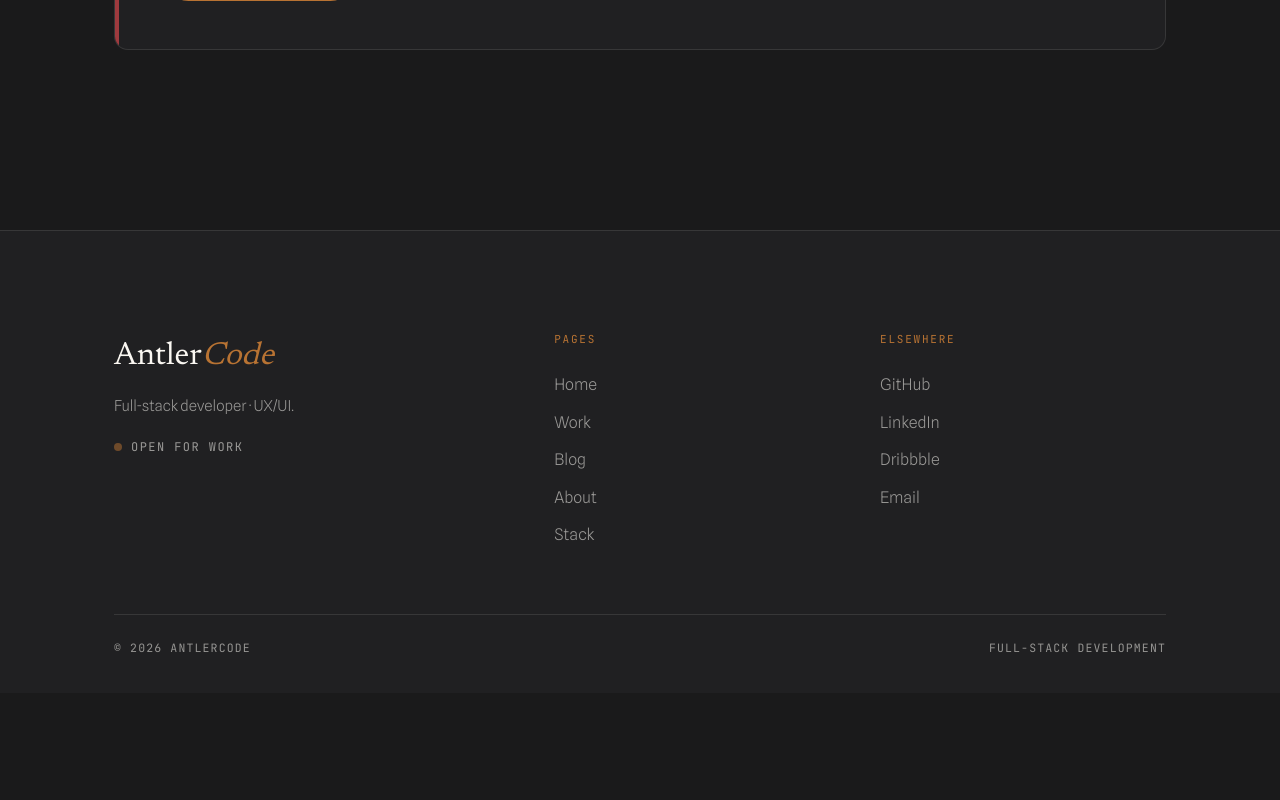
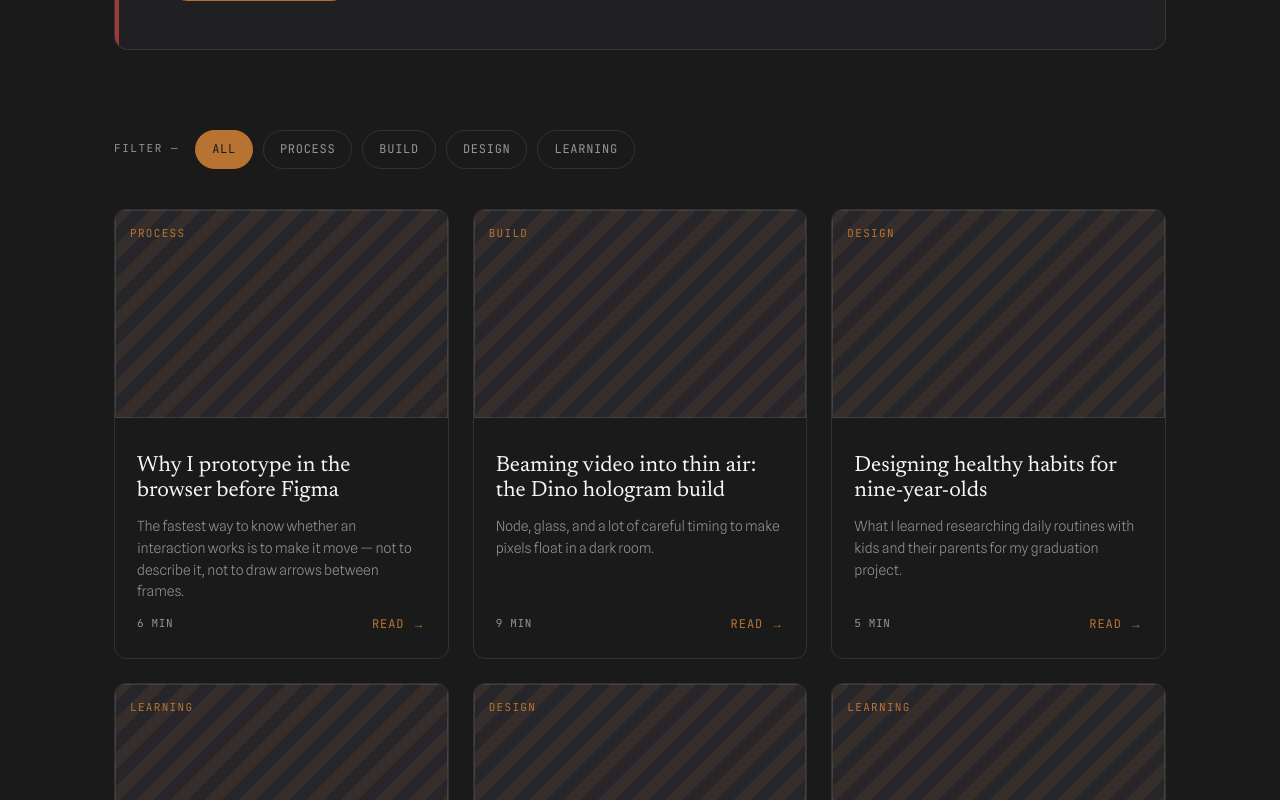
Before and after one commit to AntlerCode/portfolio-antlercode, a Next.js app: page /blog in a window 1280 px wide. Shown: the part 960-1760 px from the top of the page. Before the commit the page ends 1653 px from the top, so only its background shows below. Built offline with nearby package versions, Linux system fonts and the light colour scheme.

Commit message:
feat: dynamic post listing and category switching

```diff
--- a/src/app/blog/[slug]/page.tsx
+++ b/src/app/blog/[slug]/page.tsx
@@ -1,13 +1,14 @@
-import { getPostBySlug, getAllPosts } from '@/lib/data/posts'
-import { MDXRemote } from 'next-mdx-remote/rsc'
+import { posts, getPostBySlug } from '@/lib/data/posts'
 
-export async function generateStaticParams() {
-    return getAllPosts().map(post => ({ slug: post.slug }))
+export function generateStaticParams() {
+    return posts.map(post => ({ slug: post.slug }))
 }
 
 export default async function PostPage({ params }: { params: Promise<{ slug: string }> }) {
     const { slug } = await params
     const post = getPostBySlug(slug)
+
+    if (!post) return <p>Post not found.</p>
 
     return (
         <article id="main" tabIndex={-1}>
@@ -24,7 +25,7 @@
 
             <div className="article">
                 <div className="prose">
-                    <MDXRemote source={post.content} />
+                    <p>Content coming soon — backend not yet connected.</p>
                 </div>
             </div>
 
--- a/src/app/blog/_components/PostCard.tsx
+++ b/src/app/blog/_components/PostCard.tsx
@@ -6,7 +6,7 @@
 export default function PostCard({slug, title, date, cat, excerpt, duration, image}: PostMeta) {
 
     return (
-        <Link className="post-card reveal" data-cat={cat} href={`/blog/${slug}`}>
+        <Link className="post-card" data-cat={cat} href={`/blog/${slug}`}>
             <div className="thumb img-slot">
                 <span className="c cat">{cat}</span>
                 {
@@ -17,7 +17,7 @@
                 <h3>{title}</h3>
                 <p className="ex">{excerpt}</p>
                 <div className="meta">
-                    <span>{duration}</span>
+                    <span>{duration} min</span>
                     <span className="read">Read →</span>
                 </div>
             </div>
--- /dev/null
+++ b/src/app/blog/_components/PostList.tsx
@@ -0,0 +1,44 @@
+"use client";
+
+import PostCard from "./PostCard";
+import { posts } from "@/lib/data/posts"
+import { useState } from "react";
+
+
+export default function PostList() {
+
+    const [cat, setCat] = useState<string>("all");
+
+    const filtered = cat === "all" ? posts : posts.filter(post => post.cat === cat);
+
+    const categories = ["Process", "Build", "Design", "Learning"]
+
+    return (
+        <>
+            <div className="filterbar reveal" data-filters>
+                <span className="fl">Filter —</span>
+                <button className={cat === "all" ? "active" : ""} data-f="all" onClick={()=> setCat("all")}>All</button>
+                {
+                    categories.map(c => (
+                        <button
+                            key={c}
+                            data-f={c.toLowerCase()}
+                            onClick={() => setCat(c)}
+                            className={cat === c ? "active" : ""}
+                        >
+                            {c}
+                        </button>
+                    ))
+                }
+            </div>
+
+            <div className="posts reveal">
+                {
+                    filtered.map((post) => (
+                        <PostCard key={post.slug} {...post} />
+                    ))
+                }
+            </div>
+        </>
+    )
+}
--- a/src/app/blog/page.tsx
+++ b/src/app/blog/page.tsx
@@ -1,5 +1,6 @@
 import BlogHero from "./_components/BlogHero";
 import Featured from "./_components/Featured";
+import PostList from "./_components/PostList";
 import { posts } from "@/lib/data/posts";
 
 
@@ -14,8 +15,8 @@
                 }}
             >
                 <Featured {...posts[0]}  />
+                <PostList />
             </main>
-
         </>
     )
 }
--- a/src/app/globals.css
+++ b/src/app/globals.css
@@ -843,12 +843,17 @@
     }
     .post-card {
         border: 1px solid var(--faint);
+        border-radius: 12px;
+        overflow: hidden;
         padding: 26px;
         display: flex;
         flex-direction: column;
         gap: 14px;
         min-height: 230px;
         transition: border-color .4s, transform .4s, background .4s;
+    }
+    .post-card:has(.thumb) {
+        padding: 0;
     }
     .post-card:hover {
         border-color: var(--copper);
@@ -857,20 +862,26 @@
     }
     .post-card h3 {
         font-family: var(--serif);
-        font-size: 23px;
+        font-size: 22px;
         font-weight: 400;
-        line-height: 1.16;
+        line-height: 1.15;
         text-wrap: pretty;
     }
     .post-card .meta {
+        margin-top: auto;
         font-family: var(--mono);
         font-size: 11px;
-        letter-spacing: .08em;
+        letter-spacing: .06em;
         text-transform: uppercase;
-        color: var(--muted);
+        color: var(--dim);
+        display: flex;
+        justify-content: space-between;
+        gap: 10px;
+    }
+    .post-card .meta .read {
+        color: var(--copper);
     }
     .post-card .read {
-        margin-top: auto;
         font-family: var(--mono);
         font-size: 12px;
         color: var(--copper);
```
